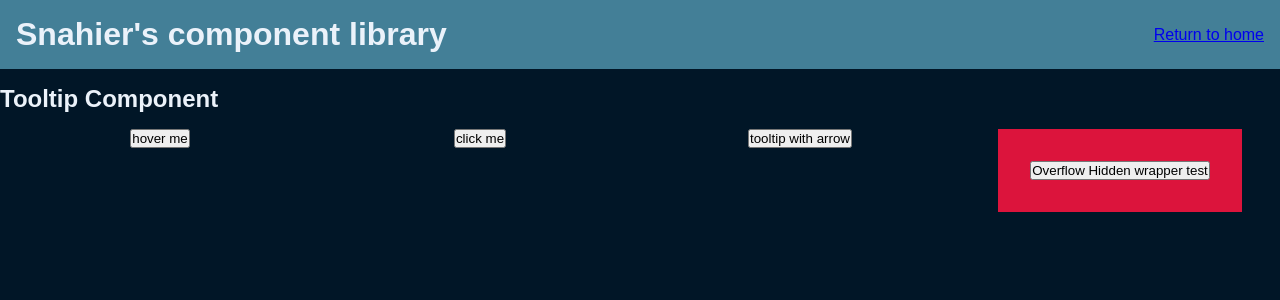
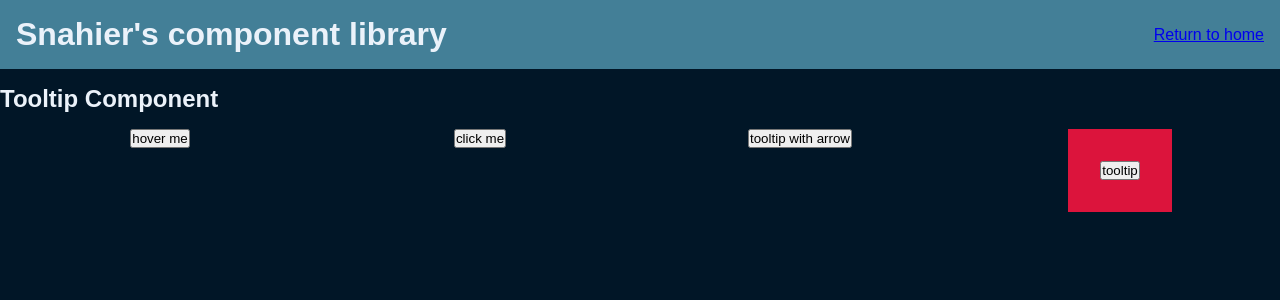
Before and after one commit to Snahier/snahier-react-tools, a React (Create React App) app: page /tooltip in a window 1280 px wide. Shown: the top 300 px of the page. Built offline with nearby package versions, Linux system fonts and the light colour scheme.

Commit message:
Create popper tooltip + basic functionality

```diff
--- /dev/null
+++ b/src/components/PopperTooltip/index.tsx
@@ -0,0 +1,53 @@
+import { ReactNode, useRef, useState } from "react"
+import { usePopper } from "react-popper"
+import {
+  PopperContainer,
+  RootElementWrapper,
+  StyledPopperTooltip,
+} from "./styles"
+
+interface PopperTooltipProps {
+  placement?: "auto" | "top" | "bottom" | "right" | "left"
+  content: ReactNode
+}
+
+export const PopperTooltip: React.FC<PopperTooltipProps> = ({
+  placement = "top",
+  ...props
+}) => {
+  const boxRef = useRef(null)
+  const tooltipRef = useRef(null)
+
+  const [isOpen, setIsOpen] = useState(false)
+
+  const { styles, attributes } = usePopper(boxRef.current, tooltipRef.current, {
+    modifiers: [
+      {
+        name: "offset",
+        options: {
+          offset: [0, 16],
+        },
+      },
+    ],
+    placement,
+  })
+
+  const toggleTooltip = () => setIsOpen(!isOpen)
+
+  return (
+    <StyledPopperTooltip>
+      <RootElementWrapper ref={boxRef} onClick={toggleTooltip}>
+        {props.children}
+      </RootElementWrapper>
+
+      <PopperContainer
+        ref={tooltipRef}
+        isOpen={isOpen}
+        style={styles.popper}
+        {...attributes.popper}
+      >
+        {props.content}
+      </PopperContainer>
+    </StyledPopperTooltip>
+  )
+}
--- /dev/null
+++ b/src/components/PopperTooltip/styles.ts
@@ -0,0 +1,26 @@
+import styled, { css } from "styled-components/macro"
+
+export const StyledPopperTooltip = styled.div``
+
+export const RootElementWrapper = styled.div``
+
+interface PopperContainerProps {
+  isOpen: boolean
+}
+export const PopperContainer = styled.div<PopperContainerProps>`
+  ${({ isOpen }) => css`
+    position: relative;
+    z-index: 1;
+
+    ${!isOpen &&
+    css`
+      visibility: hidden;
+      pointer-events: none;
+    `}
+
+    border-radius: 4px;
+    background: white;
+
+    color: black;
+  `}
+`
--- a/src/pages/Tooltip/index.tsx
+++ b/src/pages/Tooltip/index.tsx
@@ -1,4 +1,5 @@
 import { Header } from "../../components/Header"
+import { PopperTooltip } from "../../components/PopperTooltip"
 import { Tooltip } from "../../components/Tooltip"
 import {
   ButtonsContainer,
@@ -28,9 +29,19 @@ export const PageTooltip: React.FC<PageTooltipProps> = () => {
         </Tooltip>
 
         <OverflowHiddenWrapper>
-          <Tooltip clickMode>
-            <button>Overflow Hidden wrapper test</button>
-          </Tooltip>
+          <PopperTooltip
+            content={
+              <div>
+                Lorem ipsum dolor sit amet consectetur adipisicing elit.
+                <br />
+                Lorem ipsum dolor sit amet consectetur adipisicing elit.
+                <br />
+                Lorem ipsum dolor sit amet consectetur adipisicing elit.
+              </div>
+            }
+          >
+            <button>tooltip</button>
+          </PopperTooltip>
         </OverflowHiddenWrapper>
       </ButtonsContainer>
     </StyledPageTooltip>
```
